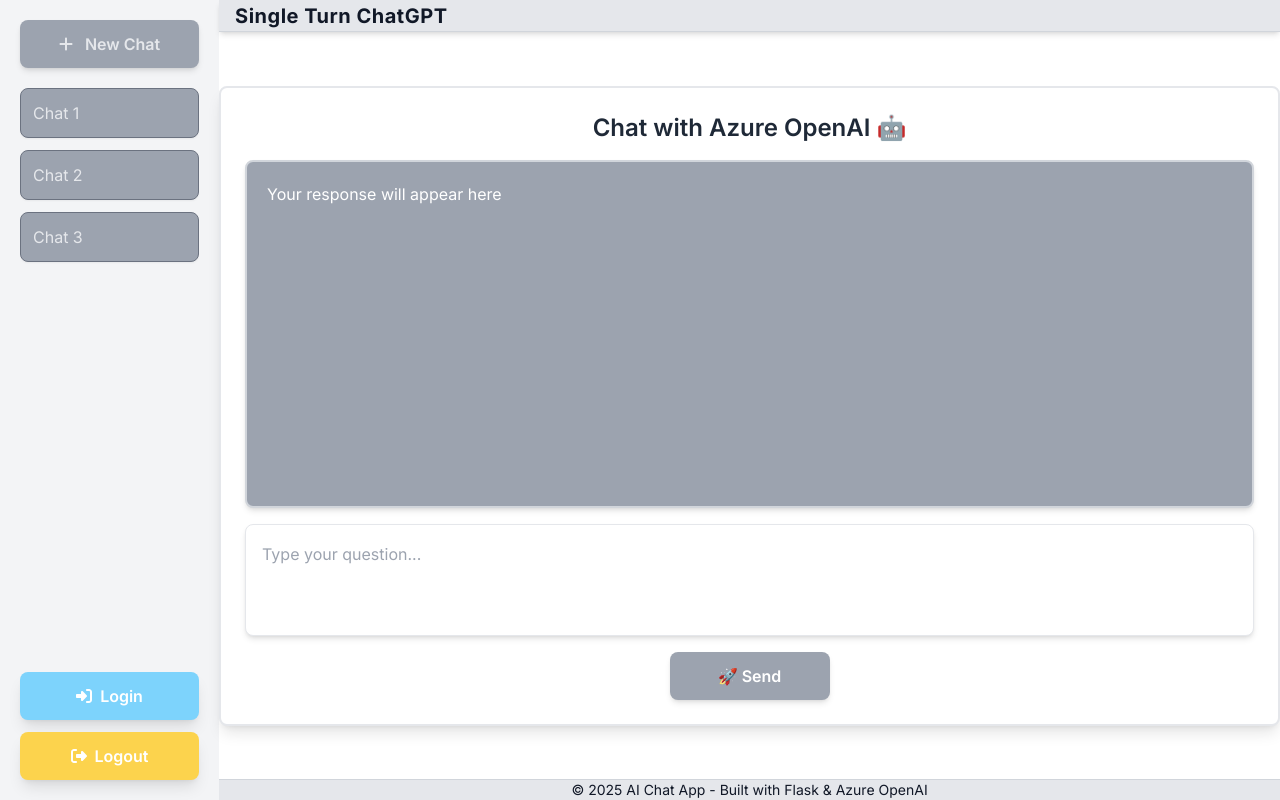
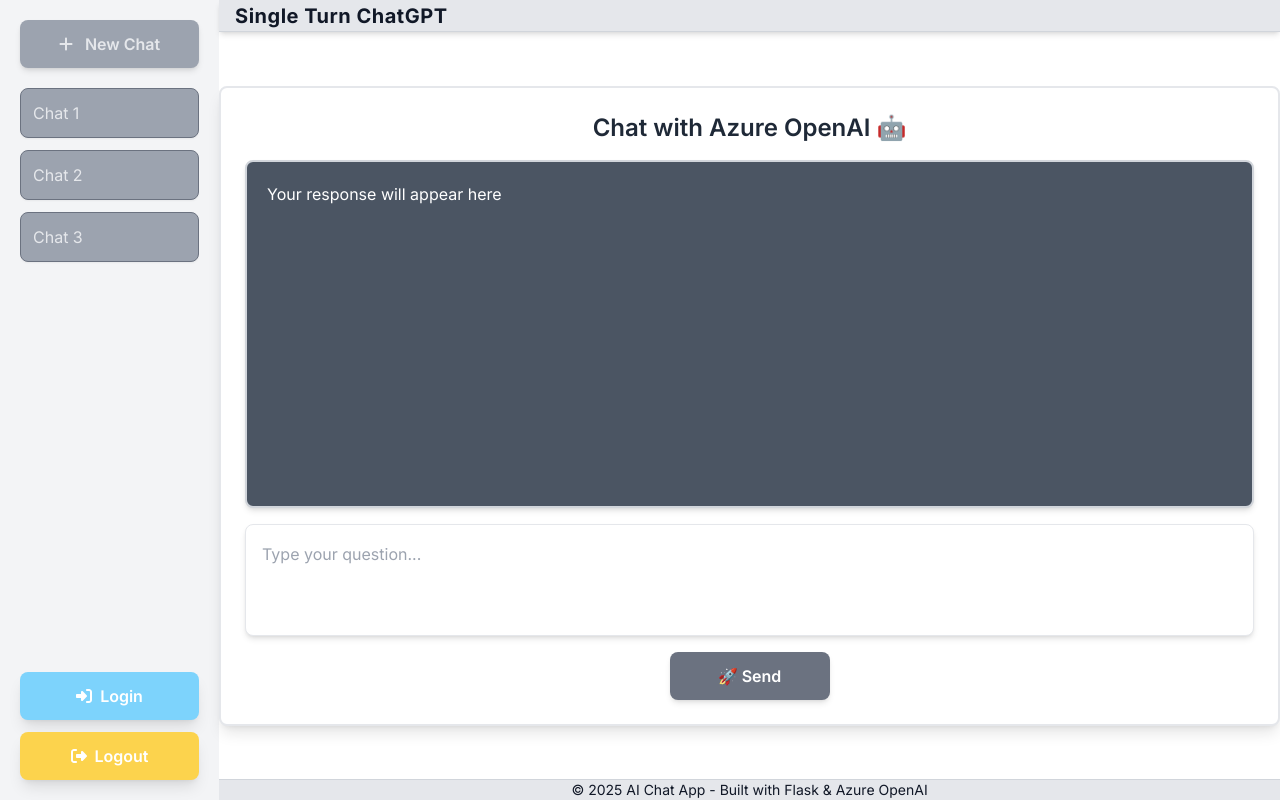
Before and after one commit to Swamy-s-Tech-Skills-Academy-AI-ML-Data/flask-react-aoai-completions, a React (Vite) app in the folder src/frontend/: page / in a window 1280 px wide. Built offline with nearby package versions, Linux system fonts and the light colour scheme.

Commit message:
Swamy/05apr work (#2)
* changed the colors

* Updated the documentation

```diff
--- a/src/frontend/src/components/Chat.tsx
+++ b/src/frontend/src/components/Chat.tsx
@@ -20,7 +20,7 @@
             </h2>
 
             {/* Response Box - Fixed Height with Scroll */}
-            <div className="bg-gray-400 text-white p-5 rounded-lg shadow-md text-left border-2 border-gray-300
+            <div className="bg-gray-600 text-white p-5 rounded-lg shadow-md text-left border-2 border-gray-300
                 overflow-y-auto h-[40vh] flex-grow custom-scrollbar">
                 <p className="whitespace-pre-wrap break-words">
                     {response}
@@ -41,8 +41,8 @@
 
                 <button
                     onClick={sendRequest}
-                    className="bg-gray-400 text-white font-semibold px-6 py-3 rounded-lg shadow-md
-               hover:bg-gray-500 transition transform hover:scale-105
+                    className="bg-gray-500 text-white font-semibold px-6 py-3 rounded-lg shadow-md
+               hover:bg-gray-600 transition transform hover:scale-105
                focus:outline-none focus:ring-2 focus:ring-gray-400
                w-40 mx-auto flex items-center justify-center mt-4"
                 >
--- a/src/frontend/src/index.css
+++ b/src/frontend/src/index.css
@@ -16,7 +16,7 @@
 }
 
 .custom-scrollbar::-webkit-scrollbar-thumb {
-    background-color: #727375;
+    background-color: #afb0b2;
     /* Tailwind blue-500 */
     border-radius: 4px;
     border: 2px solid transparent;
```
Also changed, not shown: 2 other files (tests, documents, lock files or other folders).
